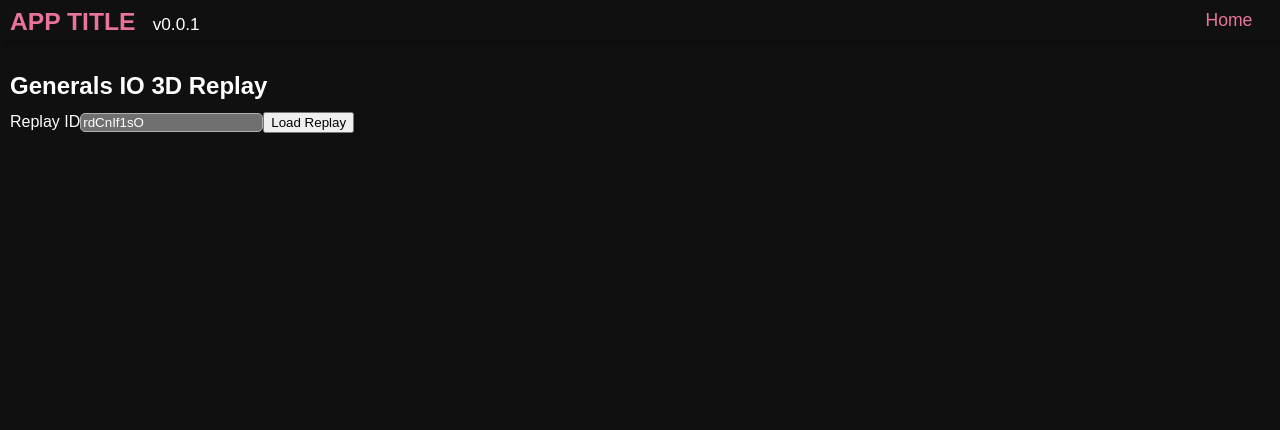
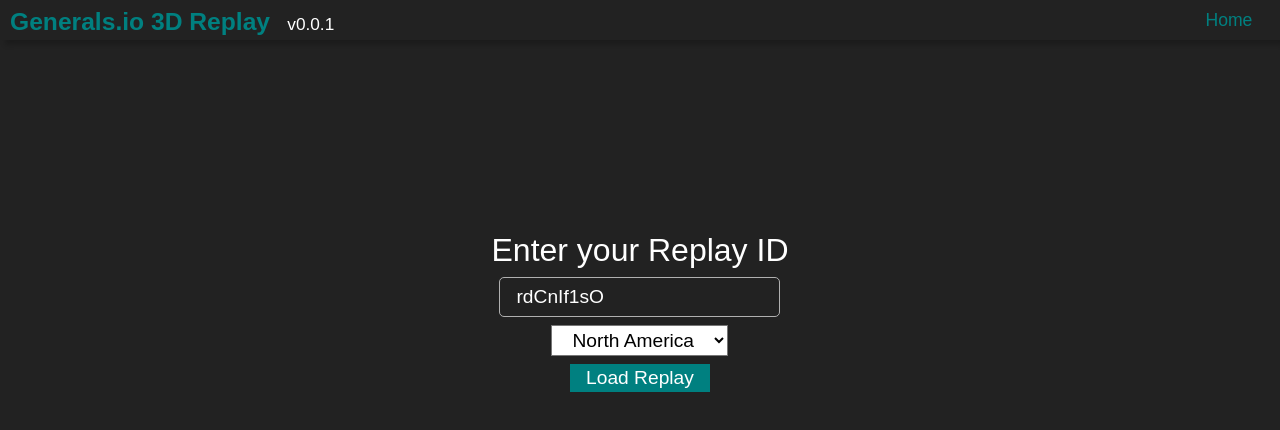
Before and after one commit to lachlansleight/GeneralsReplay3D, a React (Create React App) app: page / in a window 1280 px wide. Shown: the top 430 px of the page. Built offline with nearby package versions, Linux system fonts and the light colour scheme.

Commit message:
feat: Add some nice UX and UI stuff

```diff
--- a/public/index.html
+++ b/public/index.html
@@ -10,34 +10,11 @@
       content="Web site created using create-react-app"
     />
     <link rel="apple-touch-icon" href="%PUBLIC_URL%/logo192.png" />
-    <!--
-      manifest.json provides metadata used when your web app is installed on a
-      user's mobile device or desktop. See https://developers.google.com/web/fundamentals/web-app-manifest/
-    -->
     <link rel="manifest" href="%PUBLIC_URL%/manifest.json" />
-    <!--
-      Notice the use of %PUBLIC_URL% in the tags above.
-      It will be replaced with the URL of the `public` folder during the build.
-      Only files inside the `public` folder can be referenced from the HTML.
-
-      Unlike "/favicon.ico" or "favicon.ico", "%PUBLIC_URL%/favicon.ico" will
-      work correctly both with client-side routing and a non-root public URL.
-      Learn how to configure a non-root public URL by running `npm run build`.
-    -->
-    <title>React App</title>
+    <title>Generals.io 3D Replay</title>
   </head>
   <body>
     <noscript>You need to enable JavaScript to run this app.</noscript>
     <div id="root"></div>
-    <!--
-      This HTML file is a template.
-      If you open it directly in the browser, you will see an empty page.
-
-      You can add webfonts, meta tags, or analytics to this file.
-      The build step will place the bundled scripts into the <body> tag.
-
-      To begin the development, run `npm start` or `yarn start`.
-      To create a production bundle, use `npm run build` or `yarn build`.
-    -->
   </body>
 </html>
--- a/src/components/Board3D.tsx
+++ b/src/components/Board3D.tsx
@@ -22,7 +22,7 @@
     }, [scene, game, turn])
 
     if(!initialized) return null;
-    return <ThreeScene scene={scene} displayMode={"div"} divHeight={1000} />
+    return <ThreeScene scene={scene} displayMode="wideContent" divHeight={1000} headerHeight={64} />
 }
 
 export default Board3D;
--- a/src/components/layout/Navbar.tsx
+++ b/src/components/layout/Navbar.tsx
@@ -10,7 +10,7 @@
                 <div className={style.logo}>
                     <div>
                         <Link to={`/`}>
-                            APP TITLE<span className={style.versionNumber}>v0.0.1</span>
+                            Generals.io 3D Replay<span className={style.versionNumber}>v0.0.1</span>
                         </Link>
                     </div>
                 </div>
--- /dev/null
+++ b/src/components/pages/Home.module.scss
@@ -0,0 +1,177 @@
+.idForm {
+    width: 100%;
+    height: calc(100vh * 0.6);
+    display: grid;
+    place-items: center;
+
+    > div {
+        text-align: center;
+        display: flex;
+        flex-direction: column;
+        align-items: center;
+    }
+
+    h2 {
+        font-size: 2rem;
+        font-weight: normal;
+        margin-bottom: 0.5rem;
+    }
+
+    input {
+        background: #222;
+        font-size: 1.2rem;
+        padding: 0.5rem 1rem;
+        display: block;
+        margin-bottom: 0.5rem;
+    }
+
+    select {
+        background: #fff;
+        font-size: 1.2rem;
+        padding: 0.2rem 1rem;
+        display: block;
+        margin-bottom: 0.5rem;
+        text-align: left;
+        color: #000;
+    }
+
+    button {
+        cursor: pointer;
+        background-color: var(--color-theme-500);
+        color: #fff;
+        font-size: 1.2rem;
+        border: 0;
+        padding: 0.2rem 1rem;
+    }
+}
+
+.resetContainer {
+    position: absolute;
+    top: 72px;
+    left: 0;
+    width: 100vw;
+    display: grid;
+    place-items: center;
+    z-index: 100;
+
+    > div {
+        display: flex;
+        gap: 1rem;
+    }
+
+    button {
+        cursor: pointer;
+        background-color: var(--color-theme-500);
+        color: #fff;
+        font-size: 1.2rem;
+        border: 0;
+        padding: 0.2rem 1rem;
+    }
+}
+
+.turnControls {
+    position: absolute;
+    right: 0;
+    top: 72px;
+    height: 80px;
+    display: flex;
+    justify-content: space-between;
+    z-index: 100;
+    padding: 0 1rem;
+
+    .turn {
+        display: grid;
+        grid-template-rows: 1fr 1fr;
+        align-items: center;
+        margin-right: 1rem;
+        width: 150px;
+
+        p {
+            text-align: center;
+            font-size: 2rem;
+            margin: 0;
+        }
+
+        p.point {
+            text-decoration: underline;
+        }
+
+        button {
+            cursor: pointer;
+            background-color: var(--color-theme-500);
+            color: #fff;
+            font-size: 1.2rem;
+            border: 0;
+            padding: 0.2rem 1rem;
+        }
+    }
+
+    .auto {
+        display: grid;
+        grid-template-rows: 1fr 1fr;
+        align-items: center;
+
+        >div {
+            display: flex;
+            justify-content: space-between;
+            gap: 0.5rem;
+
+            button {
+                cursor: pointer;
+                background-color: #fff;
+                color: #000;
+                font-size: 1.2rem;
+                border: 0;
+                padding: 0.2rem 1rem;
+            }
+        }
+
+        > button {
+            cursor: pointer;
+            background-color: var(--color-theme-500);
+            color: #fff;
+            font-size: 1.2rem;
+            border: 0;
+            padding: 0.2rem 1rem;
+            width: 330px;
+        }
+    }
+}
+
+.scores {
+    position: absolute;
+    top: 72px;
+    left: 1rem;
+    border: 1px solid white;
+    z-index: 100;
+    background-color: #222;
+
+    > div {
+        height: 1.5rem;
+        display: flex;
+
+        span {
+            height: 100%;
+            display: grid;
+            place-items: center;
+            border: 1px solid white;
+            font-size: 0.8rem;
+        }
+    }
+
+    .stars {
+        width: 4rem;
+    }
+
+    .username {
+        width: 8rem;
+    }
+
+    .army {
+        width: 4rem;
+    }
+
+    .land {
+        width: 4rem;
+    }
+}
--- a/src/components/pages/Home.tsx
+++ b/src/components/pages/Home.tsx
@@ -1,18 +1,24 @@
 import axios from "axios";
+import { setServers } from "dns";
 import React, { useRef, useState } from "react";
 import Convert from "../../lib/generals-utils/converter";
 import Simulator from "../../lib/generals-utils/simulator";
+import { TReplay } from "../../lib/generals-utils/types";
 import useAnim from "../../lib/useAnim";
 //import Board2D from "../Board2D";
 import Board3D from "../Board3D";
 
 import Layout from "../layout/Layout";
 
+import style from "./Home.module.scss"
+
 const Home = () => {
 
     const [replayId, setReplayId] = useState("rdCnIf1sO");
+    const [server, setServer] = useState("na");
     const [loading, setLoading] = useState(false);
     const [error, setError] = useState("");
+    const [replay, setReplay] = useState<TReplay>();
     const [simulator, setSimulator] = useState<Simulator>();
     const [turn, setTurn] = useState(0);
     const [autoTurn, setAutoTurn] = useState(false);
@@ -24,17 +30,24 @@
             setLoading(true);
             setError("");
             try {
-                const url = `https://generalsio-replays-na.s3.amazonaws.com/${id}.gior`;
-                const replayGior = (await axios(url, {
+                const url = `https://generalsio-replays-${server}.s3.amazonaws.com/${id}.gior`;
+                const response = await axios(url, {
                     method: "GET",
                     responseType: "blob"
-                })).data;
+                });
+                const replayGior = response.data;
+
                 const buffer = await replayGior.arrayBuffer();
                 const replay = Convert(buffer);
+                setReplay(replay);
                 const sim = new Simulator(replay);
                 setSimulator(sim);
             } catch(err) {
-                setError(err);
+                if(err.message === "Request failed with status code 404") {
+                    setError(`Replay id '${id}' not found on this server (${server})`);
+                } else {
+                    setError(err.message);
+                }
             }
             setLoading(false);
         }
@@ -57,33 +70,40 @@
 
     return (
         <Layout>
-            <h1>Generals IO 3D Replay</h1>
-            { loading ? (
-                <p>Loading...</p>
-            ) : (
+            {simulator && simulator.game ? (
+                <>
+                    <div className={style.resetContainer}>
                         <div>
-                    <label htmlFor="replayId">Replay ID</label>
-                    <input id="replayId" value={replayId} onChange={(e: React.ChangeEvent<HTMLInputElement>) => setReplayId(e.target.value)} placeholder={"Replay Id"} />
-                    <button onClick={() => loadReplay()} disabled={!replayId}>Load Replay</button>
-                    {error ? <p>{error}</p> : null}
+                            <button onClick={() => {
+                                setSimulator(new Simulator(replay));
+                                setAutoTurn(false);
+                                setAutoTurnSpeed(1);
+                                setTurn(0);
+                            }}>Reset</button>
+                            <button onClick={() => {
+                                setSimulator(null);
+                                setAutoTurn(false);
+                                setAutoTurnSpeed(1);
+                                setTurn(0);
+                            }}>Exit</button>
                         </div>
-            )}
-            {simulator && simulator.game ? (
-                <div>
+                    </div>
+                    <div className={style.turnControls}>
+                        <div className={style.turn}>
+                            {turn > 0 ? (
+                                <p className={turn % 2 === 1 ? style.point : null}>Turn {Math.round((turn + 1) / 2)}</p>
+                            ) : <p>Turn 1</p>}
                             <button onClick={() => {
                                 simulator.nextTurn();
                                 setTurn(simulator.game.turn);
                             }}>Next Turn</button>
-                    <p>Auto Turn: {autoTurn ? autoTurnSpeed + "x" : "off"}</p>
-                    { autoTurn ? (
+                        </div>
+                        <div className={style.auto}>
                             <button onClick={() => {
-                            setAutoTurn(false);
-                        }}>Stop Auto Turn</button>
-                    ) : (
-                        <button onClick={() => {
-                            setAutoTurn(true);
-                        }}>Start Auto Turn</button>
-                    )}
+                                setAutoTurn(cur => !cur);
+                            }}>Toggle Auto Play</button>
+                            {autoTurn ? (
+                                <div>
                                     <button onClick={() => {
                                         setAutoTurn(true);
                                         setAutoTurnSpeed(0.5);
@@ -104,13 +124,51 @@
                                         setAutoTurn(true);
                                         setAutoTurnSpeed(10);
                                     }}>10x</button>
-                    {turn > 0 ? (
-                        <p>Turn {Math.round((turn + 1) / 2)}{turn % 2 === 1 ? "." : ""}</p>
-                    ) : <p>Turn 0</p>}
+                                </div>
+                            ) : <div></div>}
+                        </div>
+                    </div>
+                    <div className={style.scores}>
+                        <div>
+                            <span className={style.stars}>⭐</span>
+                            <span className={style.username}>Player</span>
+                            <span className={style.army}>Army</span>
+                            <span className={style.land}>Land</span>
+                        </div>
+                        {simulator.game.scores.map((score, i) => {
+                            const index = score.i === undefined ? i : score.i;
+                            return (
+                                <div key={score + "_" + i}>
+                                    <span className={style.stars}>⭐{simulator.game.sockets[index].stars}</span>
+                                    <span className={style.username}>{simulator.game.sockets[index].username}</span>
+                                    <span className={style.army}>{score.total}</span>
+                                    <span className={style.land}>{score.tiles}</span>
+                                </div>
+                            )
+                        })}
+                    </div>
 
                     <Board3D game={simulator.game} turn={turn} />
+                </>
+             ) : loading ? (
+                    <div className={style.idForm}>
+                        <p>Loading...</p>
                     </div>
-             ) : null}
+                ) : (
+                    <div className={style.idForm}>
+                        <div>
+                            <h2>Enter your Replay ID</h2>
+                            <input id="replayId" value={replayId} onChange={(e: React.ChangeEvent<HTMLInputElement>) => setReplayId(e.target.value)} placeholder={"Replay Id"} />
+                            <select id="server" value={server} onChange={(e: React.ChangeEvent<HTMLSelectElement>) => setServer(e.target.value)}>
+                                <option value="na">North America</option>
+                                <option value="eu">Europe</option>
+                                <option value="bot">Bot</option>
+                            </select>
+                            <button onClick={() => loadReplay()} disabled={!replayId}>Load Replay</button>
+                            {error ? <p style={{color: "salmon"}}>{error}</p> : null}
+                        </div>
+                    </div>
+                )}
         </Layout>
     );
 };
--- a/src/index.scss
+++ b/src/index.scss
@@ -11,6 +11,7 @@
     padding: 0;
     min-width: 991px;
     overflow-x: hidden;
+    height: 100vh;
 }
 
 h1,
--- a/src/lib/ThreeReactUtils/ThreeReactUtilities.tsx
+++ b/src/lib/ThreeReactUtils/ThreeReactUtilities.tsx
@@ -2,7 +2,7 @@
 import { ThreeSceneProps } from "./types";
 
 export const getDisplayModeStyles = (props: ThreeSceneProps) => {
-    const wrapperStyle: CSSProperties = {zIndex: -1000}
+    const wrapperStyle: CSSProperties = {}
     const containerStyle: CSSProperties = {}
 
     switch(props.displayMode ?? "div") {
@@ -10,7 +10,7 @@
             containerStyle.height = props.divHeight ?? "100%";
             break;
         case "content":
-            wrapperStyle.position = "absolute";
+            //wrapperStyle.position = "absolute";
             wrapperStyle.top = props.headerHeight + "px";
             wrapperStyle.left = ((window.innerWidth - (props.contentWidth ?? 1000)) / 2) + "px";
             wrapperStyle.width = (props.contentWidth ?? 1000) + "px";
@@ -25,7 +25,7 @@
             wrapperStyle.left = "0px";
             wrapperStyle.width = window.innerWidth + "px";
             wrapperStyle.height = (window.innerHeight - ((props.footerHeight ?? 0) + (props.headerHeight ?? 0))) + "px";
-            wrapperStyle.minHeight = document.body.offsetHeight;
+            wrapperStyle.minHeight = (window.innerHeight - ((props.footerHeight ?? 0) + (props.headerHeight ?? 0))) + "px";
 
             containerStyle.height = "100%";
             break;
--- a/src/vars.scss
+++ b/src/vars.scss
@@ -1,10 +1,10 @@
 :root {
-    --color-bg: #101010;
+    --color-bg: #222;
     --color-text: #fff;
 
     --color-theme-100: #af1d50;
     --color-theme-300: #dd2c6a;
-    --color-theme-500: #e8739c;
+    --color-theme-500: teal;
     --color-theme-700: #f1a7c1;
     --color-theme-900: #f6cada;
 
```
Also changed, not shown: src/lib/BoardScene.ts (+27 -12 lines). Lines whose indentation alone changed are shown as unchanged.
